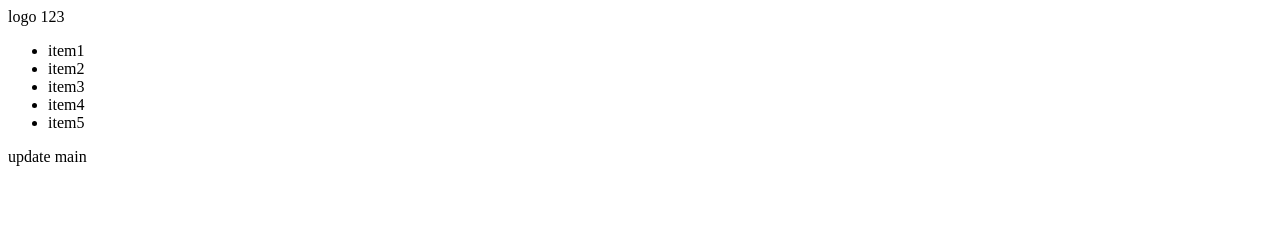
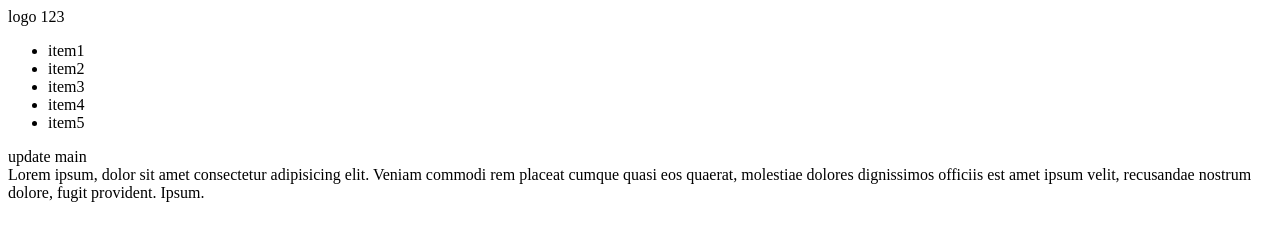
Before and after one commit to quangtriarena/gitflow, a plain HTML site: page index.html in a window 1280 px wide. Drawn offline with Linux system fonts and the light colour scheme.

Commit message:
update code footer

```diff
--- a/index.html
+++ b/index.html
@@ -28,7 +28,14 @@
 
         <main>update main</main>
 
-        <footer></footer>
+        <footer>
+          <div class="footer__container">
+            Lorem ipsum, dolor sit amet consectetur adipisicing elit. Veniam
+            commodi rem placeat cumque quasi eos quaerat, molestiae dolores
+            dignissimos officiis est amet ipsum velit, recusandae nostrum
+            dolore, fugit provident. Ipsum.
+          </div>
+        </footer>
       </div>
     </div>
   </body>
```
